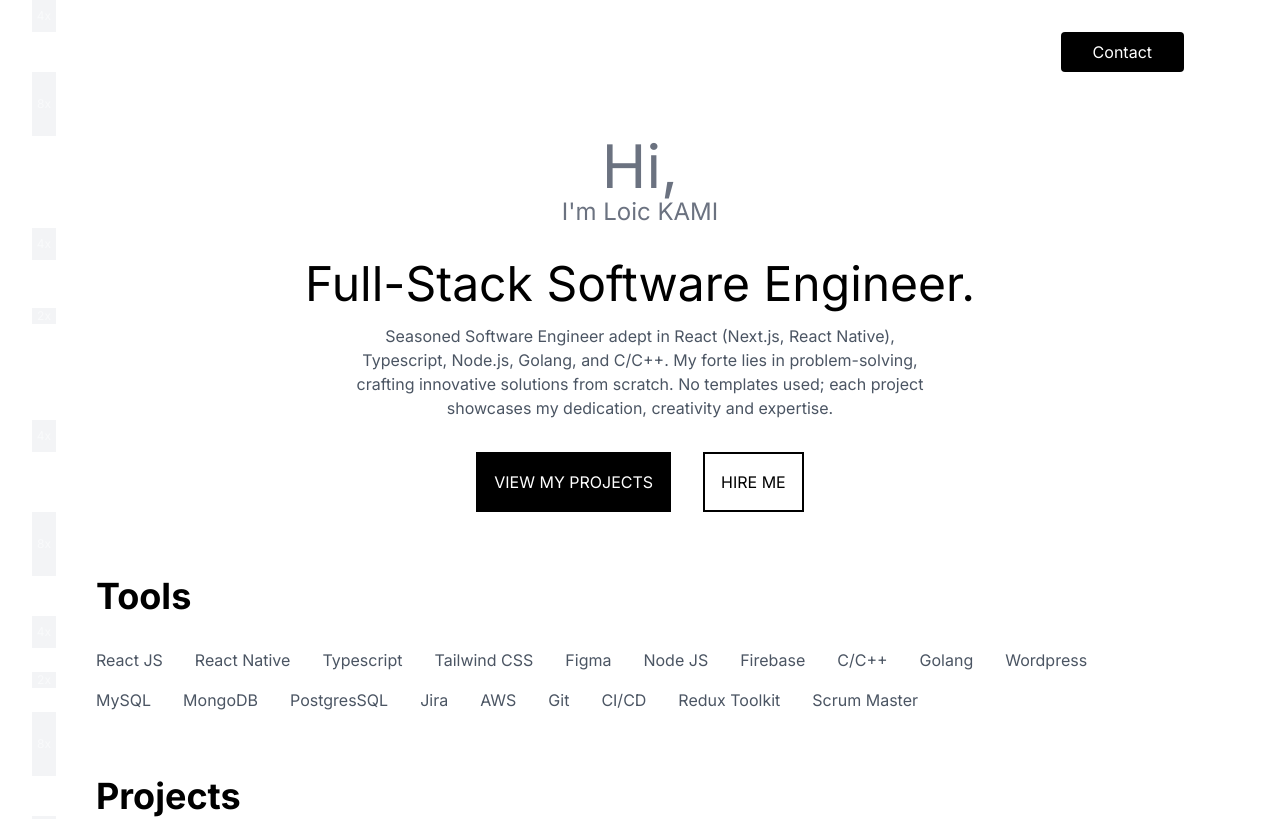
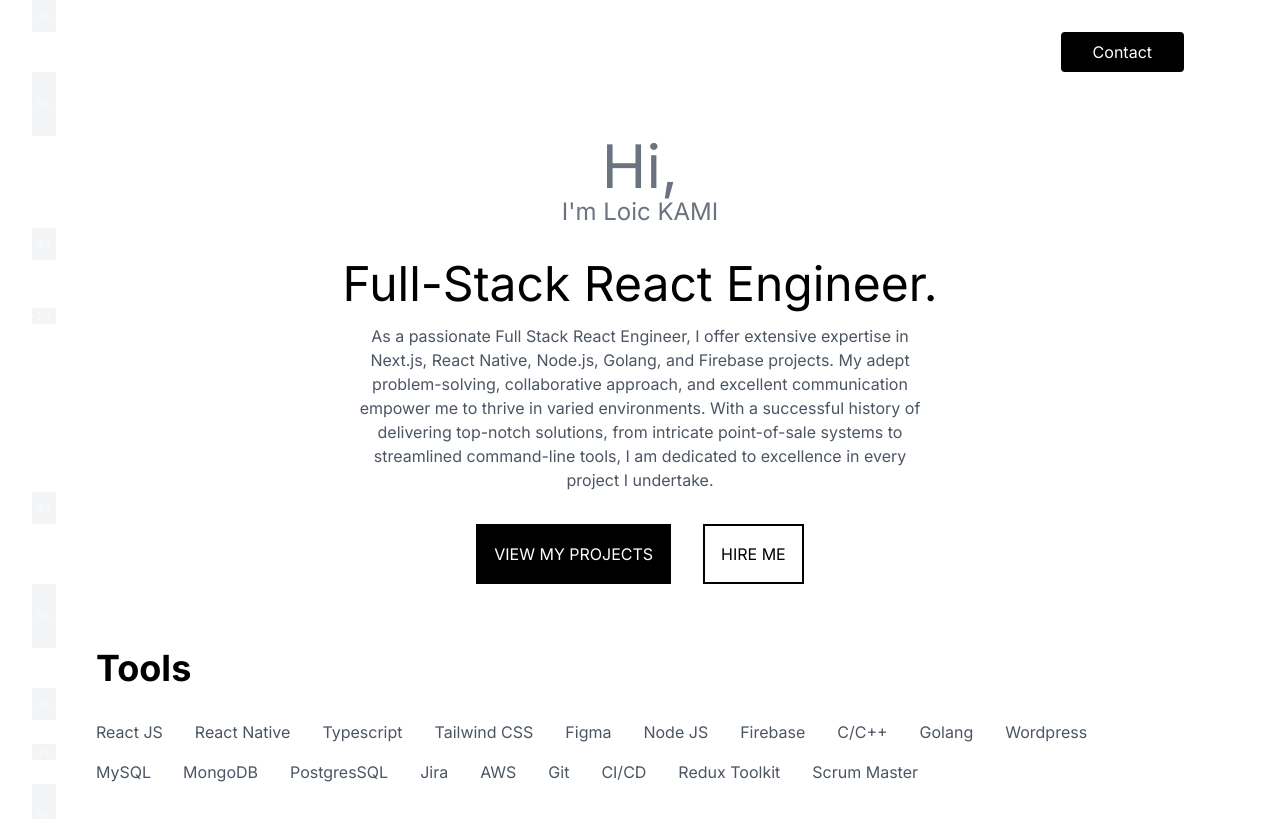
Before and after one commit to kamicodaxe/portfolio, a Next.js app: page / in a window 1280 px wide. Shown: the top 819 px of the page. Built offline with nearby package versions, Linux system fonts and the light colour scheme.

Commit message:
Update Title and description

```diff
--- a/src/app/layout.tsx
+++ b/src/app/layout.tsx
@@ -4,8 +4,12 @@ import './globals.css'
 const inter = Inter({ subsets: ['latin'] })
 
 export const metadata = {
-  title: 'Portfolio - Loïc Kami',
-  description: 'Get-The-Job-Done Full Stack (FE-Heavy) developer',
+  title: 'Portfolio - Loïc Kami, Full Stack React Engineer',
+  description: `As a passionate Full Stack React Engineer, I offer extensive expertise in Next.js, React Native,
+Node.js, Golang, and Firebase projects.My adept problem- solving, collaborative approach, and
+excellent communication empower me to thrive in varied environments.With a successful history of
+delivering top - notch solutions, from intricate point - of - sale systems to streamlined command - line
+tools, I am dedicated to excellence in every project I undertake`,
 }
 
 export default function RootLayout({
--- a/src/components/header.tsx
+++ b/src/components/header.tsx
@@ -31,12 +31,14 @@ const Header: React.FC<HeaderProps> = ({ }) => {
 					<p className='text-gray-500 text-6xl'>Hi,</p>
 					<p className='text-gray-500 text-2xl'>I&apos;m Loic KAMI</p>
 					<Ruler height='32px' />
-					<p className=' text-black text-4xl md:text-5xl letter-spaced'>Full-Stack Software Engineer.</p>
+					<p className=' text-black text-4xl md:text-5xl letter-spaced'>Full-Stack React Engineer.</p>
 					<Ruler height='16px' />
 					<p className='max-w-xl leading-6 mx-auto'>
-						Seasoned Software Engineer adept in React (Next.js, React Native), Typescript, Node.js, Golang, and C/C++.
-						My forte lies in problem-solving, crafting innovative solutions from scratch.
-						No templates used; each project showcases my dedication, creativity and expertise.
+						As a passionate Full Stack React Engineer, I offer extensive expertise in Next.js, React Native,
+						Node.js, Golang, and Firebase projects. My adept problem-solving, collaborative approach, and
+						excellent communication empower me to thrive in varied environments. With a successful history of
+						delivering top-notch solutions, from intricate point-of-sale systems to streamlined command-line
+						tools, I am dedicated to excellence in every project I undertake.
 					</p>
 				</div>
 				<Ruler height='32px' />
```
